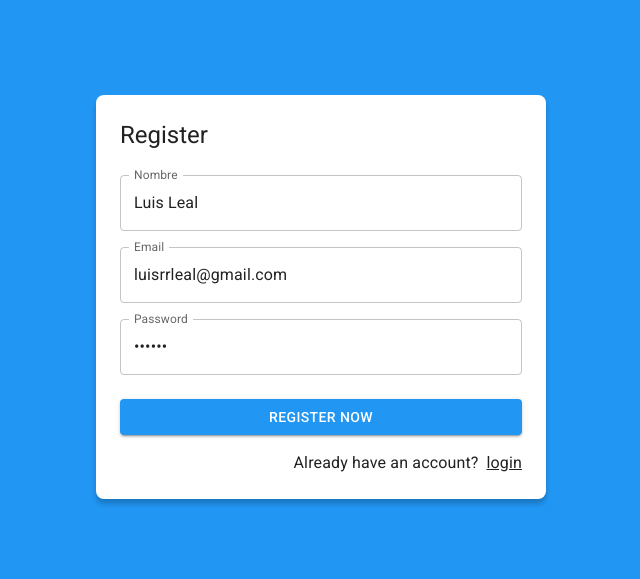
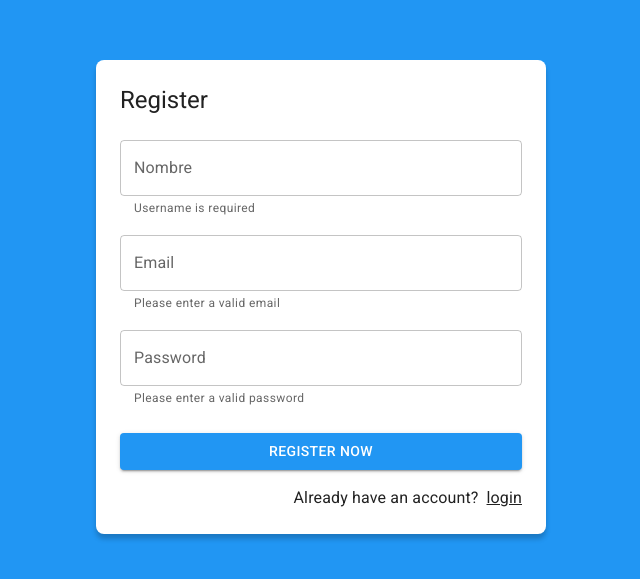
Before and after one commit to luislealdev/JournalApp-React, a React (Vite) app: page /auth/register in a window 1280 px wide. Shown: the part 103-682 px from the top of the page, without its empty margins (319-959 px from the left). Built offline with nearby package versions, Linux system fonts and the light colour scheme; no server answers.

Commit message:
Logout with firebase

```diff
--- a/src/auth/pages/LoginPage.jsx
+++ b/src/auth/pages/LoginPage.jsx
@@ -22,8 +22,8 @@ export const LoginPage = () => {
   const { status, errorMessage } = useSelector((state) => state.auth);
 
   const { formState, email, password, onInputChange } = useForm({
-    email: "luisleal@gmail.com",
-    password: "123456",
+    email: "",
+    password: "",
   });
 
   const isAuthenticating = useMemo(() => status === "checking", [status]);
--- a/src/auth/pages/RegisterPage.jsx
+++ b/src/auth/pages/RegisterPage.jsx
@@ -21,9 +21,9 @@ export const RegisterPage = () => {
   const isCheckingAuth = useMemo(() => status === "checking", [status]);
 
   const initialForm = {
-    email: "luisrrleal@gmail.com",
-    password: "123456",
-    displayName: "Luis Leal",
+    email: "",
+    password: "",
+    displayName: "",
   };
 
   const formValidations = {
--- a/src/firebase/providers.js
+++ b/src/firebase/providers.js
@@ -77,3 +77,7 @@ export const loginWithEmailAndPassword = async ({email, password}) => {
     };
   }
 }
+
+export const logoutFirebase = async () => {
+  return await firebaseAuth.signOut();
+}
--- a/src/journal/components/NavBar.jsx
+++ b/src/journal/components/NavBar.jsx
@@ -1,8 +1,17 @@
 import { Link as RouterLink } from "react-router-dom";
 import { AppBar, Grid, IconButton, Toolbar, Typography } from "@mui/material";
 import { LogoutOutlined, MenuOutlined } from "@mui/icons-material";
+import { useDispatch } from "react-redux";
+import { logout } from "../../store/auth/authSlice";
+import { startLogoutFirebase } from "../../store/auth";
 
 export const NavBar = ({ drawerWidth = 240 }) => {
+  const dispatch = useDispatch();
+
+  const onLogout = () => {
+    return dispatch(startLogoutFirebase());
+  }
+
   return (
     <AppBar
       position="fixed"
@@ -31,7 +40,7 @@ export const NavBar = ({ drawerWidth = 240 }) => {
             JournalApp{" "}
           </Typography>
 
-          <IconButton color="error" component={RouterLink} to="/auth/login">
+          <IconButton color="error" onClick={onLogout}>
             <LogoutOutlined />
           </IconButton>
         </Grid>
--- a/src/journal/components/SideBar.jsx
+++ b/src/journal/components/SideBar.jsx
@@ -1,7 +1,11 @@
 import { Box, Divider, Drawer, Grid, List, ListItem, ListItemButton, ListItemIcon, ListItemText, Toolbar, Typography } from '@mui/material'
 import { TurnedInNot } from '@mui/icons-material';
+import { useSelector } from 'react-redux';
 
 export const SideBar = ({ drawerWidth = 240 }) => {
+
+    const {displayName} = useSelector(state => state.auth);
+
   return (
     <Box
         component='nav'
@@ -17,7 +21,7 @@ export const SideBar = ({ drawerWidth = 240 }) => {
         >
             <Toolbar>
                 <Typography variant='h6' noWrap component='div'>
-                    Luis Leal
+                    {displayName}
                 </Typography>
             </Toolbar>
             <Divider />
--- a/src/store/auth/thunks.js
+++ b/src/store/auth/thunks.js
@@ -1,5 +1,6 @@
 import {
   loginWithEmailAndPassword,
+  logoutFirebase,
   registerWithEmailPassword,
   signInWithGoogle,
 } from "../../firebase/providers";
@@ -28,23 +29,33 @@ export const startCreatingNewUserWithEmailPassword = ({
 }) => {
   return async (dispatch) => {
     dispatch(checkingCredentials());
-    const {ok, errorMessage, uid, photoURL} = await registerWithEmailPassword({displayName, email, password});
+    const { ok, errorMessage, uid, photoURL } = await registerWithEmailPassword(
+      { displayName, email, password }
+    );
 
-    if (!ok) return dispatch(logout({errorMessage}));
+    if (!ok) return dispatch(logout({ errorMessage }));
 
-    dispatch(login({uid, photoURL, email, displayName}));
+    dispatch(login({ uid, photoURL, email, displayName }));
   };
 };
 
-export const startLoginWithEmailAndPassword = ({email, password}) =>{
+export const startLoginWithEmailAndPassword = ({ email, password }) => {
   return async (dispatch) => {
     dispatch(checkingCredentials());
     // const {ok, errorMessage, uid, photoURL} = await registerWithEmailPassword({displayName, email, password});
 
-    const {ok, errorMessage, uid, photoURL, displayName} = await loginWithEmailAndPassword({email, password});
+    const { ok, errorMessage, uid, photoURL, displayName } =
+      await loginWithEmailAndPassword({ email, password });
 
-    if (!ok) return dispatch(logout({errorMessage}));
+    if (!ok) return dispatch(logout({ errorMessage }));
 
-    dispatch(login({uid, photoURL, email, displayName}));
+    dispatch(login({ uid, photoURL, email, displayName }));
   };
-}
+};
+
+export const startLogoutFirebase = () => {
+  return async (dispatch) => {
+    await logoutFirebase()
+    dispatch(logout({errorMessage:''}));
+  };
+};
```
